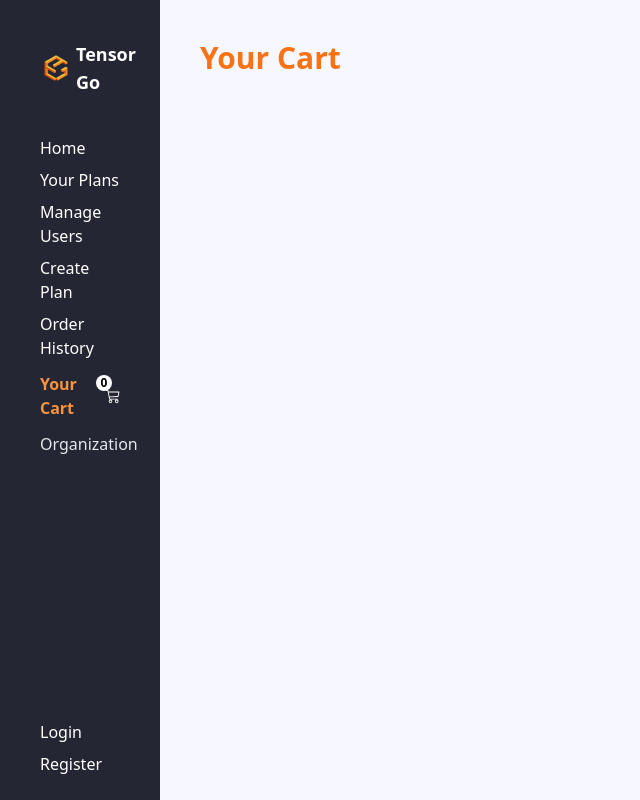
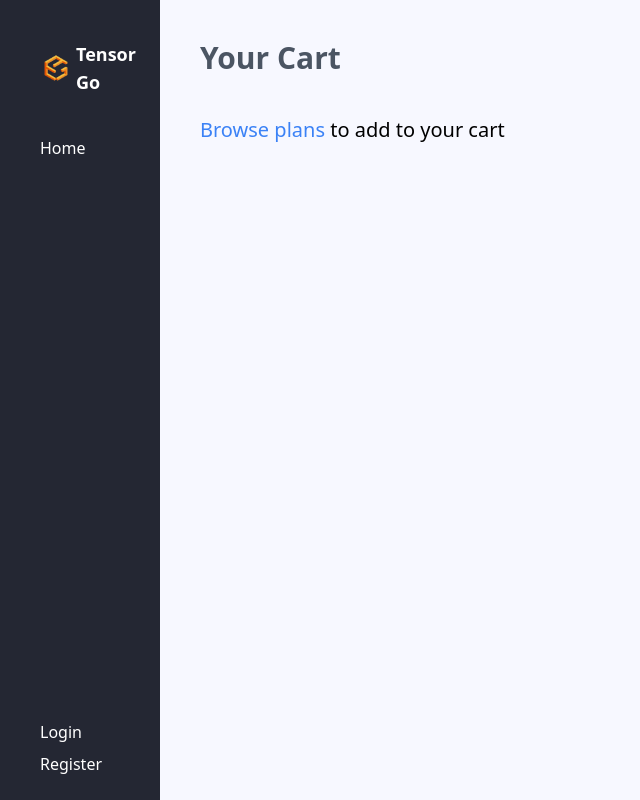
Before and after one commit to neeru0713/tensorgo-assignment, a React (Create React App) app in the folder frontend/: page /cart in a window 1280 px wide. Shown: the whole page, without its empty margins (0-640 px from the left). Built offline with nearby package versions, Linux system fonts and the light colour scheme.

Commit message:
style enhancements , issues fix

```diff
--- a/frontend/src/components/auth/Login.js
+++ b/frontend/src/components/auth/Login.js
@@ -3,7 +3,8 @@ import TextField from "../form/TextField";
 import Button from "../form/Button";
 import { useDispatch } from "react-redux";
 import { login } from "../../redux/actions/authActions";
-import { useNavigate } from "react-router-dom";
+import { useNavigate, Link } from "react-router-dom";
+
 export const Login = () => {
   const navigate = useNavigate();
   const [formData, setFormData] = useState({
@@ -79,6 +80,7 @@ export const Login = () => {
             error={errors.password}
             required={true}
           />
+          <p> New user ? <Link to='/register' className='text-blue-500'>Register</Link> </p>
           <div className="form-btn mt-5">
             <Button
               width="400"
--- a/frontend/src/components/auth/Register.js
+++ b/frontend/src/components/auth/Register.js
@@ -2,7 +2,7 @@ import React, { useState } from "react";
 import TextField from "../form/TextField";
 import Button from "../form/Button";
 import { useDispatch } from "react-redux";
-import { useNavigate } from "react-router-dom";
+import { useNavigate, Link } from "react-router-dom";
 import { register } from "../../redux/actions/authActions";
 export const Register = () => {
   const [formData, setFormData] = useState({
@@ -118,6 +118,7 @@ export const Register = () => {
             error={errors.organization}
             required={true}
           />
+           <p> Already a user ? <Link to='/login' className='text-blue-500'>Login</Link> </p>
           <div className="form-btn mt-5">
             <Button
               width="400"
--- a/frontend/src/components/cart/Cart.js
+++ b/frontend/src/components/cart/Cart.js
@@ -1,27 +1,34 @@
-import React from 'react'
-import { Checkout } from './Checkout'
-import { useSelector } from 'react-redux'
-import { CartItem } from './CartItem'
-
+import React from "react";
+import { Checkout } from "./Checkout";
+import { useSelector } from "react-redux";
+import { CartItem } from "./CartItem";
+import { Link } from "react-router-dom";
 export const Cart = () => {
-    const cartData = useSelector((state) => state.cart.cart)
+  const cartData = useSelector((state) => state.cart);
   return (
-    <div className='cart-wrapper flex h-screen flex-col'>
-        <h1 className='text-3xl font-bold text-orange-500 px-10 pt-10'>Your Cart</h1>
-        <div className='flex overflow-scroll'>
-        <div className='cart-section w-[70%] flex flex-col p-10 gap-2'>
-            {cartData?.map((item,index) => (
-                <CartItem data={item} index={index}/>
+    <div className="cart-wrapper flex h-screen flex-col">
+      <h1 className="text-3xl font-bold text-gray-600 px-10 pt-10">
+        Your Cart
+      </h1>
+      {cartData?.cartLength ? (
+        <>
+          <div className="flex overflow-scroll">
+            <div className="cart-section w-[70%] flex flex-col p-10 gap-2">
+              {cartData?.cart?.map((item, index) => (
+                <CartItem data={item} index={index} />
               ))}
             </div>
 
-        <div className='checkout-section w-[30%]'>
-            <Checkout/>
+            <div className="checkout-section w-[30%]">
+              <Checkout />
             </div>
-
           </div>
-
-
+        </>
+      ) : (
+        <h1 className="p-10 text-xl">
+            <Link to="/" className="text-blue-500">Browse plans</Link> to add to your cart
+        </h1>
+      )}
     </div>
-  )
-}
+  );
+};
--- a/frontend/src/components/cart/CartItem.js
+++ b/frontend/src/components/cart/CartItem.js
@@ -17,7 +17,7 @@ export const CartItem = ({ data, index }) => {
       </div>
       <button
       onClick={() => {dispatch(addCheckoutItem(data))}}
-      className="bg-white p-2 text-bold border rounded-lg text-black font-bold hover:bg-orange-700 hover:text-white shadow shadow-lg">
+      className="bg-white p-2 text-bold border rounded-lg text-black font-bold hover:bg-orange-600 hover:text-white shadow shadow-lg">
         Buy now
       </button>
       <button
--- a/frontend/src/components/cart/Checkout.js
+++ b/frontend/src/components/cart/Checkout.js
@@ -12,6 +12,7 @@ export const Checkout = () => {
     checkoutLength > 0 && (
       <div className="checkout-wrapper p-10 bg-white rounded-lg fixed top-[12%] shadow shadow-lg shadow-gray-200">
         <h1 className="text-orange-500 text-3xl font-bold mb-4">Checkout</h1>
+        <hr className="pb-3"></hr>
         <div className="checkout-list max-h-[30vh] overflow-scroll">
           {checkout?.map((item, index) => (
             <div className="flex py-2 items-center ">
@@ -37,7 +38,7 @@ export const Checkout = () => {
         </div>
         <button
         onClick={() => {dispatch(payNow(checkout))}}
-        className="w-full bg-orange-500 rounded-lg p-2 text-white font-bold shadow">
+        className="w-full bg-orange-500 rounded-lg p-2 text-white font-bold shadow hover:bg-orange-600">
           Pay now
         </button>
       </div>
--- a/frontend/src/components/nav/SideNav.js
+++ b/frontend/src/components/nav/SideNav.js
@@ -22,23 +22,19 @@ export const SideNav = () => {
         <header>
           <ul className="flex flex-col gap-2 text-white">
             <li>
-              <Link to="/home">Home</Link>
+              <Link to="/">Home</Link>
             </li>
-
-            <li>
-              <Link to="/your-plans">Your Plans</Link>
-            </li>
-
-            <li>
+            {/* <li>
               <Link to="/manage-users">Manage Users</Link>
-            </li>
-
+            </li> */}
+            {auth?.isAuthenticated === true && (
+              <>
+                {" "}
                 <li>
                   <Link to="/create-plan">Create Plan</Link>
                 </li>
-
                 <li>
-              <Link to="/history">Order History</Link>
+                  <Link to="/order-history">Order History</Link>
                 </li>
                 <li className="text-orange-400 flex items-center gap-3 my-1 relative">
                   <Link to="/cart" className="font-semibold">
@@ -49,13 +45,15 @@ export const SideNav = () => {
                     {cartLength}
                   </span>
                 </li>
+              </>
+            )}
 
-            <li className="flex flex-col">
+            {/* <li className="flex flex-col">
               <div className="text-gray-200 flex items-center gap-2">
                 <p>Organization</p>
               </div>
-              <div className="text-md ml-1">{auth.user?.organization}</div>
-            </li>
+              <div className="text-md ml-1 text-sm">{auth.user?.organization}</div>
+            </li> */}
           </ul>
         </header>
         <footer>
@@ -63,13 +61,15 @@ export const SideNav = () => {
             {auth?.isAuthenticated === true ? (
               <>
                 <li className="flex gap-2 items-center text-gray-200">
-                  <div><FaRegUserCircle className="h-6 w-6" /></div>
+                  <div>
+                    <FaRegUserCircle className="h-6 w-6" />
+                  </div>
                   <p className="font-semibold text-xl">{auth.user?.username}</p>
                 </li>
 
                 <li className="py-2">
                   <button
-                    className="w-full p-2 rounded-lg bg-gray-600"
+                    className="w-full p-2 rounded-lg bg-gray-600 hover:bg-gray-500"
                     onClick={() => {
                       dispatch(logout());
                     }}
--- a/frontend/src/components/plans/OrderHistory.js
+++ b/frontend/src/components/plans/OrderHistory.js
@@ -1,10 +1,17 @@
-import React, { useEffect } from 'react'
+import React, { useEffect } from "react";
+import axios from "axios";
+export const OrderHistory = () => {
 
-export const OrderHistory = () => {
-    useEffect(async () => {
-        // await fetchOrders()
-    })
+
+
+  useEffect(() => {
+
+  });
   return (
-    <div>OrderHistory</div>
-  )
-}
+    <div>
+      <h1 className="text-3xl font-bold text-gray-600 px-10 pt-10">
+        Your Orders
+      </h1>
+    </div>
+  );
+};
--- a/frontend/src/components/plans/PlanCard.js
+++ b/frontend/src/components/plans/PlanCard.js
@@ -1,13 +1,20 @@
 import React from "react";
 import { RiFileList3Fill } from "react-icons/ri";
-import { useDispatch } from "react-redux";
+import { useDispatch, useSelector } from "react-redux";
 import { addCartItem } from "../../redux/actions/cartActions";
 import { showNotification } from "../../redux/actions/notificationActions";
+import { useNavigate } from "react-router-dom";
 export const PlanCard = ({ plan }) => {
   const dispatch = useDispatch();
+  const navigate = useNavigate();
+  const auth = useSelector((state) => state.auth)
   const handleAddToCart = () => {
-    dispatch(showNotification({type: "info", message: "Plan added to cart", sticky: false}))
-    dispatch(addCartItem(plan))
+    if(auth?.isAuthenticated) {
+      dispatch(showNotification({type: "info", message: "Plan added to cart", sticky: false}))
+      dispatch(addCartItem(plan))
+    } else {
+      navigate('/login')
+    }
   }
   return (
     <div className="plan-card-wrapper flex bg-orange-200 rounded-xl shadow shadow-lg min-w-[200px]">
@@ -24,7 +31,7 @@ export const PlanCard = ({ plan }) => {
         <div className="text-sm">Upto {plan.userLimit} user(s) can use our services from your organizaiton</div>
         <button
         onClick={handleAddToCart}
-        className="text-white font-semibold p-2 border border-orange-600 bg-orange-600 rounded">Add to Cart</button>
+        className="text-white font-semibold p-2 border border-orange-600 bg-orange-600 rounded shadow shadow-md shadow-gray-600 hover:bg-orange-500">Add to Cart</button>
       </div>
     </div>
   );
```
Lines whose indentation alone changed are shown as unchanged.
